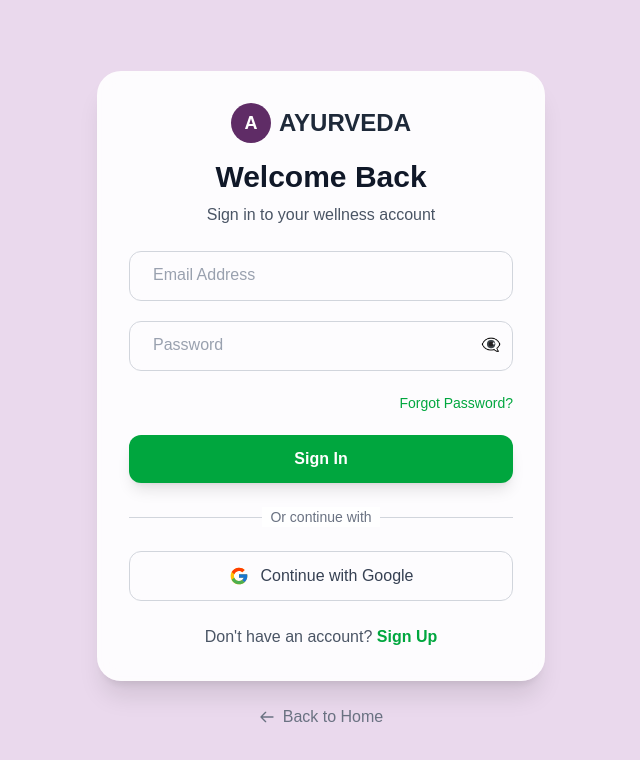
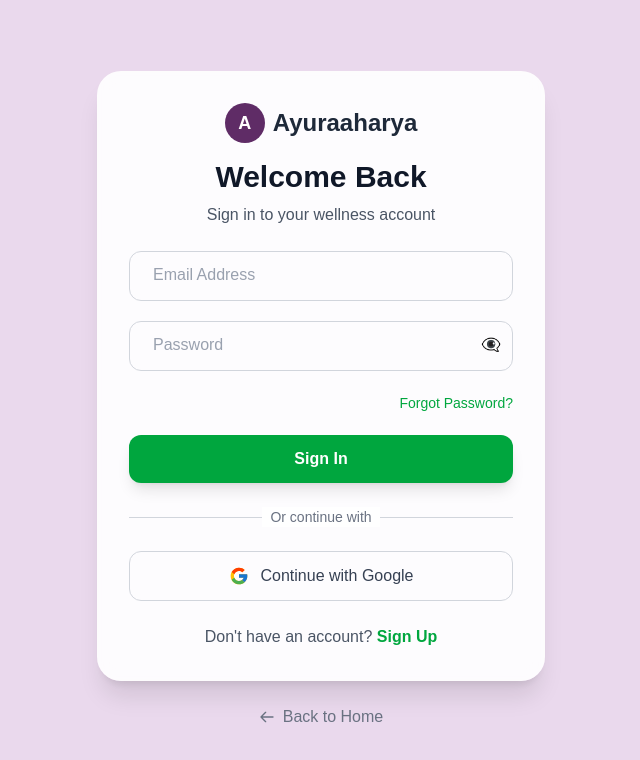
Before and after one commit to P-Revanth/udbhava, a Next.js app: page /login in a window 1280 px wide. Shown: the top 760 px of the page, without its empty margins (319-959 px from the left). Built offline with nearby package versions, Linux system fonts and the light colour scheme; no server answers.

Commit message:
Fixed the fallback issue with searchparams.
Signed-off-by: Revanth Peethala <rpeethal@gitam.in>

```diff
--- a/src/app/login/page.tsx
+++ b/src/app/login/page.tsx
@@ -1,6 +1,6 @@
 /* eslint-disable @typescript-eslint/no-explicit-any */
 'use client';
-import React, { useState, useEffect } from 'react';
+import React, { useState, useEffect, Suspense } from 'react';
 import Link from 'next/link';
 import { useRouter, useSearchParams } from 'next/navigation';
 import { signInWithEmail, signInWithGoogle, getRedirectUrl } from '../../lib/auth';
@@ -17,7 +17,7 @@ interface FormErrors {
     submit?: string;
 }
 
-const LoginPage = () => {
+const LoginForm = () => {
     const router = useRouter();
     const searchParams = useSearchParams();
     const { user } = useAuth();
@@ -152,7 +152,7 @@ const LoginPage = () => {
                             <div className="w-10 h-10 bg-[#5F2C66] rounded-full flex items-center justify-center">
                                 <span className="text-white font-bold text-lg">A</span>
                             </div>
-                            <span className="text-2xl font-semibold text-gray-800">AYURVEDA</span>
+                            <span className="text-2xl font-semibold text-gray-800">Ayuraaharya</span>
                         </div>
                         <h2 className="text-3xl font-bold text-gray-900">Welcome Back</h2>
                         <p className="text-gray-600">Sign in to your wellness account</p>
@@ -309,4 +309,29 @@ const LoginPage = () => {
     );
 }
 
+const LoginPage = () => {
+    return (
+        <Suspense fallback={
+            <div className="min-h-screen bg-[#EAD9ED] flex items-center justify-center p-4">
+                <div className="w-full max-w-md">
+                    <div className="bg-white/90 backdrop-blur-sm rounded-3xl shadow-xl p-8 space-y-6">
+                        <div className="text-center space-y-2">
+                            <div className="flex items-center justify-center space-x-2 mb-4">
+                                <div className="w-10 h-10 bg-[#5F2C66] rounded-full flex items-center justify-center">
+                                    <span className="text-white font-bold text-lg">A</span>
+                                </div>
+                                <span className="text-2xl font-semibold text-gray-800">Ayuraaharya</span>
+                            </div>
+                            <h2 className="text-3xl font-bold text-gray-900">Welcome Back</h2>
+                            <p className="text-gray-600">Loading...</p>
+                        </div>
+                    </div>
+                </div>
+            </div>
+        }>
+            <LoginForm />
+        </Suspense>
+    );
+}
+
 export default LoginPage;
--- a/src/app/sign-up/page.tsx
+++ b/src/app/sign-up/page.tsx
@@ -148,7 +148,7 @@ const SignUpPage = () => {
                             <div className="w-10 h-10 bg-green-500 rounded-full flex items-center justify-center">
                                 <span className="text-white font-bold text-lg">A</span>
                             </div>
-                            <span className="text-2xl font-semibold text-gray-800">AYURVEDA</span>
+                            <span className="text-2xl font-semibold text-gray-800">Ayuraaharya</span>
                         </div>
                         <h2 className="text-3xl font-bold text-gray-900">Create Account</h2>
                         <p className="text-gray-600">Join our wellness community today</p>
```
